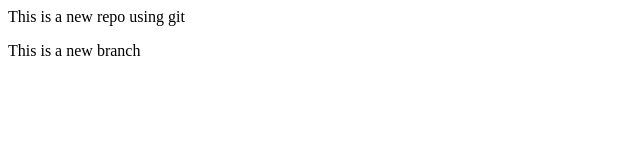
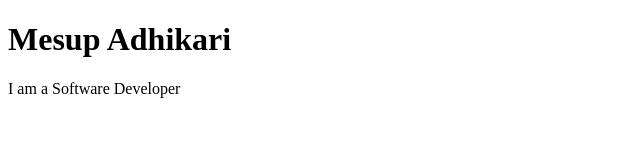
Before and after one commit to mesupreneur/Mastering-Git-Workflows, a plain HTML site: page index.html in a window 1280 px wide. Shown: the whole page, without its empty margins (0-640 px from the left). Drawn offline with Linux system fonts and the light colour scheme.

Commit message:
Added heading and paragraph with js

```diff
--- /dev/null
+++ b/app.js
@@ -0,0 +1 @@
+console.log("Mastering Git Workflows");
--- a/index.html
+++ b/index.html
@@ -1,2 +1,12 @@
-<p>This is a new repo using git</p>
-<p>This is a new branch</p>
+<!DOCTYPE html>
+<html lang="en">
+<head>
+    <meta charset="UTF-8">
+    <meta name="viewport" content="width=device-width, initial-scale=1.0">
+    <title>Sample Page</title>
+</head>
+<body>
+    <h1>Mesup Adhikari</h1>
+    <p>I am a Software Developer</p>
+</body>
+</html>
```
Also changed, not shown: 1 other file.
